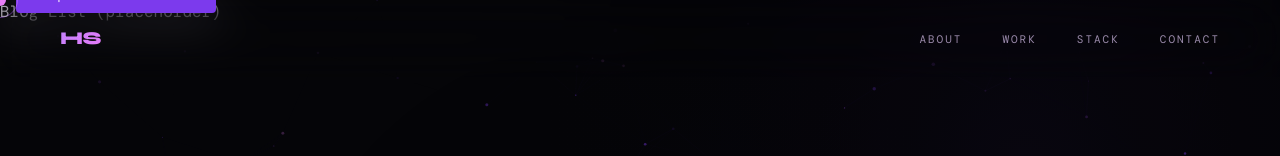
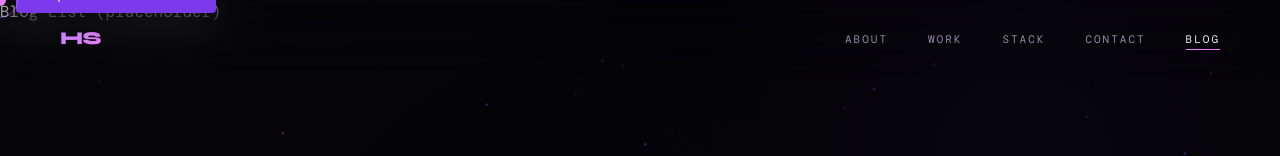
Before and after one commit to harshitsinghbhandari/portfolio, a React (Vite) app: page /blogs in a window 1280 px wide. Shown: the top 156 px of the page. Built offline with nearby package versions, Linux system fonts and the light colour scheme.

Commit message:
feat: update navbar with Blog link and routing-aware section navigation

```diff
--- a/src/components/Navbar.tsx
+++ b/src/components/Navbar.tsx
@@ -1,15 +1,18 @@
 import { useEffect, useState } from 'react'
+import { Link, useLocation } from 'react-router-dom'
 
-const navLinks = [
-  { name: 'About', href: '#about' },
-  { name: 'Work', href: '#projects' },
-  { name: 'Stack', href: '#skills' },
-  { name: 'Contact', href: '#contact' },
+const sectionLinks = [
+  { name: 'About', hash: '#about' },
+  { name: 'Work', hash: '#projects' },
+  { name: 'Stack', hash: '#skills' },
+  { name: 'Contact', hash: '#contact' },
 ]
 
 const Navbar = () => {
   const [scrolled, setScrolled] = useState(false)
   const [menuOpen, setMenuOpen] = useState(false)
+  const location = useLocation()
+  const isHome = location.pathname === '/'
 
   useEffect(() => {
     const handleScroll = () => setScrolled(window.scrollY > 60)
@@ -17,7 +20,6 @@ const Navbar = () => {
     return () => window.removeEventListener('scroll', handleScroll)
   }, [])
 
-  // Close menu on nav click
   const handleLinkClick = () => setMenuOpen(false)
 
   return (
@@ -27,22 +29,38 @@ const Navbar = () => {
       }`}
     >
       <nav className="flex justify-between items-center px-6 md:px-10 lg:px-[60px] py-6 max-w-content mx-auto" aria-label="Main navigation">
-        <a href="#hero" className="font-syne font-extrabold text-lg tracking-tight gradient-text">
-          HS
-        </a>
+        {isHome ? (
+          <a href="#hero" className="font-syne font-extrabold text-lg tracking-tight gradient-text">
+            HS
+          </a>
+        ) : (
+          <Link to="/" className="font-syne font-extrabold text-lg tracking-tight gradient-text no-underline">
+            HS
+          </Link>
+        )}
 
         {/* Desktop nav */}
         <ul className="hidden md:flex gap-10 list-none">
-          {navLinks.map((link) => (
+          {sectionLinks.map((link) => (
             <li key={link.name}>
               <a
-                href={link.href}
+                href={isHome ? link.hash : `/${link.hash}`}
                 className="text-xs tracking-tag uppercase text-muted no-underline transition-colors duration-300 relative hover:text-cream focus-visible:text-cream focus-visible:outline-none focus-visible:ring-2 focus-visible:ring-purple-light focus-visible:ring-offset-2 focus-visible:ring-offset-bg rounded-sm after:content-[''] after:absolute after:bottom-[-4px] after:left-0 after:w-0 after:h-px after:bg-accent after:transition-all after:duration-300 hover:after:w-full"
               >
                 {link.name}
               </a>
             </li>
           ))}
+          <li>
+            <Link
+              to="/blogs"
+              className={`text-xs tracking-tag uppercase no-underline transition-colors duration-300 relative hover:text-cream focus-visible:text-cream focus-visible:outline-none focus-visible:ring-2 focus-visible:ring-purple-light focus-visible:ring-offset-2 focus-visible:ring-offset-bg rounded-sm after:content-[''] after:absolute after:bottom-[-4px] after:left-0 after:w-0 after:h-px after:bg-accent after:transition-all after:duration-300 hover:after:w-full ${
+                location.pathname.startsWith('/blogs') ? 'text-cream after:w-full' : 'text-muted'
+              }`}
+            >
+              Blog
+            </Link>
+          </li>
         </ul>
 
         {/* Mobile hamburger */}
@@ -61,14 +79,14 @@ const Navbar = () => {
       {/* Mobile menu */}
       <div
         className={`md:hidden overflow-hidden transition-all duration-300 ${
-          menuOpen ? 'max-h-64 border-t border-purple/20' : 'max-h-0'
+          menuOpen ? 'max-h-80 border-t border-purple/20' : 'max-h-0'
         }`}
       >
         <ul className="flex flex-col gap-6 px-6 py-8 list-none">
-          {navLinks.map((link) => (
+          {sectionLinks.map((link) => (
             <li key={link.name}>
               <a
-                href={link.href}
+                href={isHome ? link.hash : `/${link.hash}`}
                 onClick={handleLinkClick}
                 className="text-sm tracking-tag uppercase text-muted no-underline transition-colors duration-300 hover:text-cream focus-visible:text-cream focus-visible:outline-none focus-visible:ring-2 focus-visible:ring-purple-light rounded-sm"
               >
@@ -76,6 +94,17 @@ const Navbar = () => {
               </a>
             </li>
           ))}
+          <li>
+            <Link
+              to="/blogs"
+              onClick={handleLinkClick}
+              className={`text-sm tracking-tag uppercase no-underline transition-colors duration-300 hover:text-cream focus-visible:text-cream focus-visible:outline-none focus-visible:ring-2 focus-visible:ring-purple-light rounded-sm ${
+                location.pathname.startsWith('/blogs') ? 'text-cream' : 'text-muted'
+              }`}
+            >
+              Blog
+            </Link>
+          </li>
         </ul>
       </div>
     </header>
```
